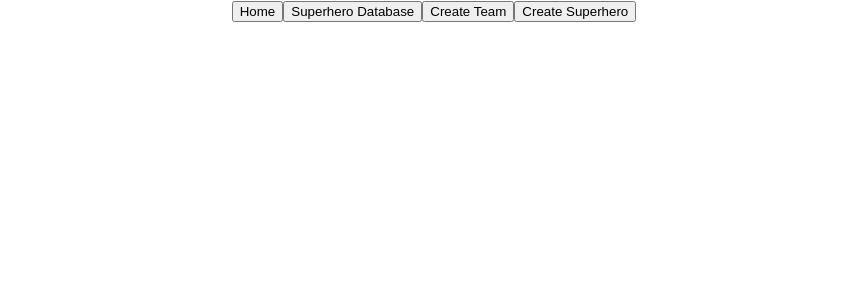
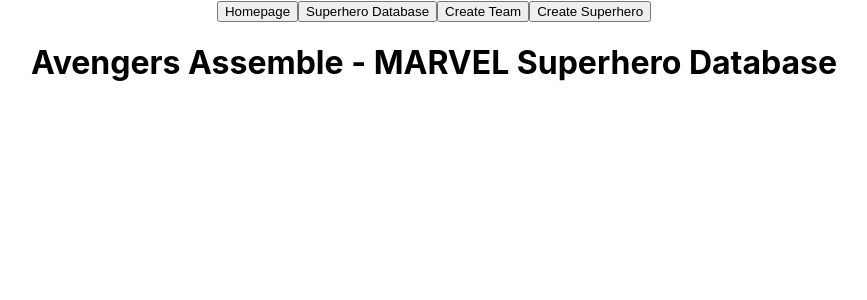
Before and after one commit to achaudhry12/Marvel-Comic-App-GA-SEI, a React (Create React App) app in the folder avengers-assemble/: page / in a window 1280 px wide. Shown: the top 300 px of the page, without its empty margins (206-1073 px from the left). Built offline with nearby package versions, Linux system fonts and the light colour scheme.

Commit message:
organized routes

```diff
--- a/avengers-assemble/src/components/CreateSuperhero.jsx
+++ b/avengers-assemble/src/components/CreateSuperhero.jsx
@@ -0,0 +1,10 @@
+function CreateSuperhero() {
+  return (
+    <div>
+      <h1 id="create-superhero-title">Create Superhero</h1>
+
+    </div>
+  );
+}
+
+export default CreateSuperhero;
--- a/avengers-assemble/src/components/CreateTeam.jsx
+++ b/avengers-assemble/src/components/CreateTeam.jsx
@@ -0,0 +1,10 @@
+function CreateTeam() {
+  return (
+    <div>
+      <h1 id="create-team-title">Create Team</h1>
+
+    </div>
+  );
+}
+
+export default CreateTeam;
--- a/avengers-assemble/src/components/Form.jsx
+++ b/avengers-assemble/src/components/Form.jsx
@@ -0,0 +1,3 @@
+import { useEffect, useState } from "react";
+import { useParams } from "react-router-dom";
+import axios from "axios";
--- a/avengers-assemble/src/components/Homepage.jsx
+++ b/avengers-assemble/src/components/Homepage.jsx
@@ -0,0 +1,11 @@
+function Homepage() {
+  return (
+    <div>
+      <h1 id="home-title">
+        Avengers Assemble - MARVEL Superhero Database
+      </h1>
+    </div>
+  )
+}
+
+export default Homepage;
--- a/avengers-assemble/src/components/Nav.jsx
+++ b/avengers-assemble/src/components/Nav.jsx
@@ -1,38 +1,40 @@
 import React from "react";
 import { Link, Route } from "react-router-dom";
-// import Homepage from "./Homepage";
-// import SuperheroDatabase from "./SuperheroDatabase";
-// import CreateTeam from "./CreateTeam";
-// import CreateSuperhero from "./CreateSuperhero";
+import Homepage from "./Homepage";
+import SuperheroDatabase from "./SuperheroDatabase";
+import CreateTeam from "./CreateTeam";
+import CreateSuperhero from "./CreateSuperhero";
 
 function Nav() {
   return (
+    <div>
       <nav>
         <Link to="/">
-        <button>Home</button>
+          <button>Homepage</button>
         </Link>
-      <Route exact path="/">
-        {/* <Homepage /> */}
-      </Route>
         <Link to="/superhero-database">
           <button>Superhero Database</button>
         </Link>
-      <Route exact path="/">
-        {/* <SuperheroDatabase /> */}
-      </Route>
         <Link to="/create-team">
           <button>Create Team</button>
         </Link>
-      <Route exact path="/">
-        {/* <CreateTeam /> */}
-      </Route>
         <Link to="/create-superhero">
           <button>Create Superhero</button>
         </Link>
+      </nav>
       <Route exact path="/">
-        {/* <CreateSuperhero /> */}
+        <Homepage />
       </Route>
-    </nav>
+      <Route path="/superhero-database">
+        <SuperheroDatabase />
+      </Route>
+      <Route path="/create-team">
+        <CreateTeam />
+      </Route>
+      <Route path="/create-superhero">
+        <CreateSuperhero />
+      </Route>
+    </div>
   );
 }
 
--- a/avengers-assemble/src/components/SuperheroDatabase.jsx
+++ b/avengers-assemble/src/components/SuperheroDatabase.jsx
@@ -0,0 +1,10 @@
+function SuperheroDatabase() {
+  return (
+    <div>
+      <h1 id="superhero-database-title">Superhero Database</h1>
+
+    </div>
+  );
+}
+
+export default SuperheroDatabase;
--- /dev/null
+++ b/avengers-assemble/src/services/index.js
@@ -0,0 +1,6 @@
+export const baseURL = `https://api.airtable.com/v0/${process.env.REACT_APP_AIRTABLE_BASE}/destinations`;
+export const config = {
+  headers: {
+    Authorization: `Bearer ${process.env.REACT_APP_AIRTABLE_KEY}`,
+  },
+};
```
Lines whose indentation alone changed are shown as unchanged.
